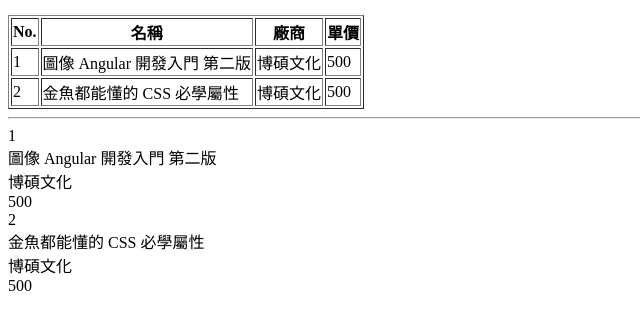
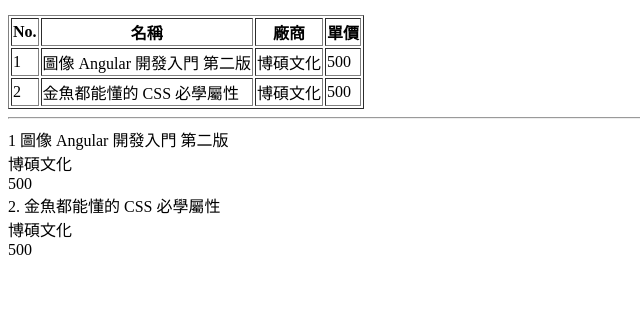
Before and after one commit to vic-crypto86/mcu-114-2-web-12130871, a plain HTML site: page src/index.html in a window 1280 px wide. Shown: the part 49-378 px from the top of the page, without its empty margins (0-640 px from the left). Drawn offline with Linux system fonts and the light colour scheme.

Commit message:
feat(html): 利用 span 顯示編號與名稱資訊

```diff
--- a/src/index.html
+++ b/src/index.html
@@ -29,14 +29,18 @@
     </table>
     <hr />
     <div>
-      <div>1</div>
-      <div>圖像 Angular 開發入門 第二版</div>
+      <div>
+        <span>1</span>
+        <span>圖像 Angular 開發入門 第二版</span>
+      </div>
       <div>博碩文化</div>
       <div>500</div>
     </div>
     <div>
-      <div>2</div>
-      <div>金魚都能懂的 CSS 必學屬性</div>
+      <div>
+        <span>2.</span>
+        <span>金魚都能懂的 CSS 必學屬性</span>
+      </div>
       <div>博碩文化</div>
       <div>500</div>
     </div>
```
